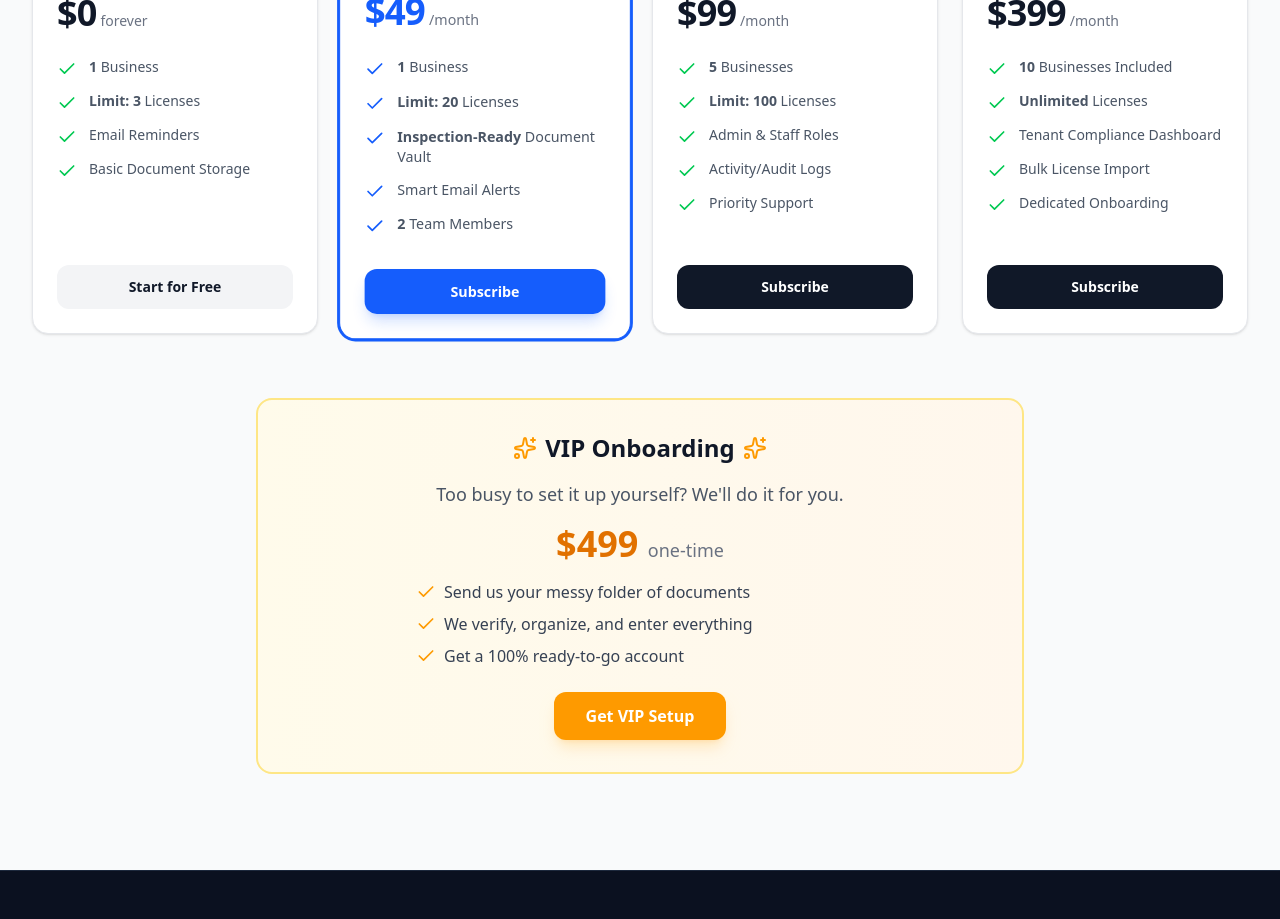
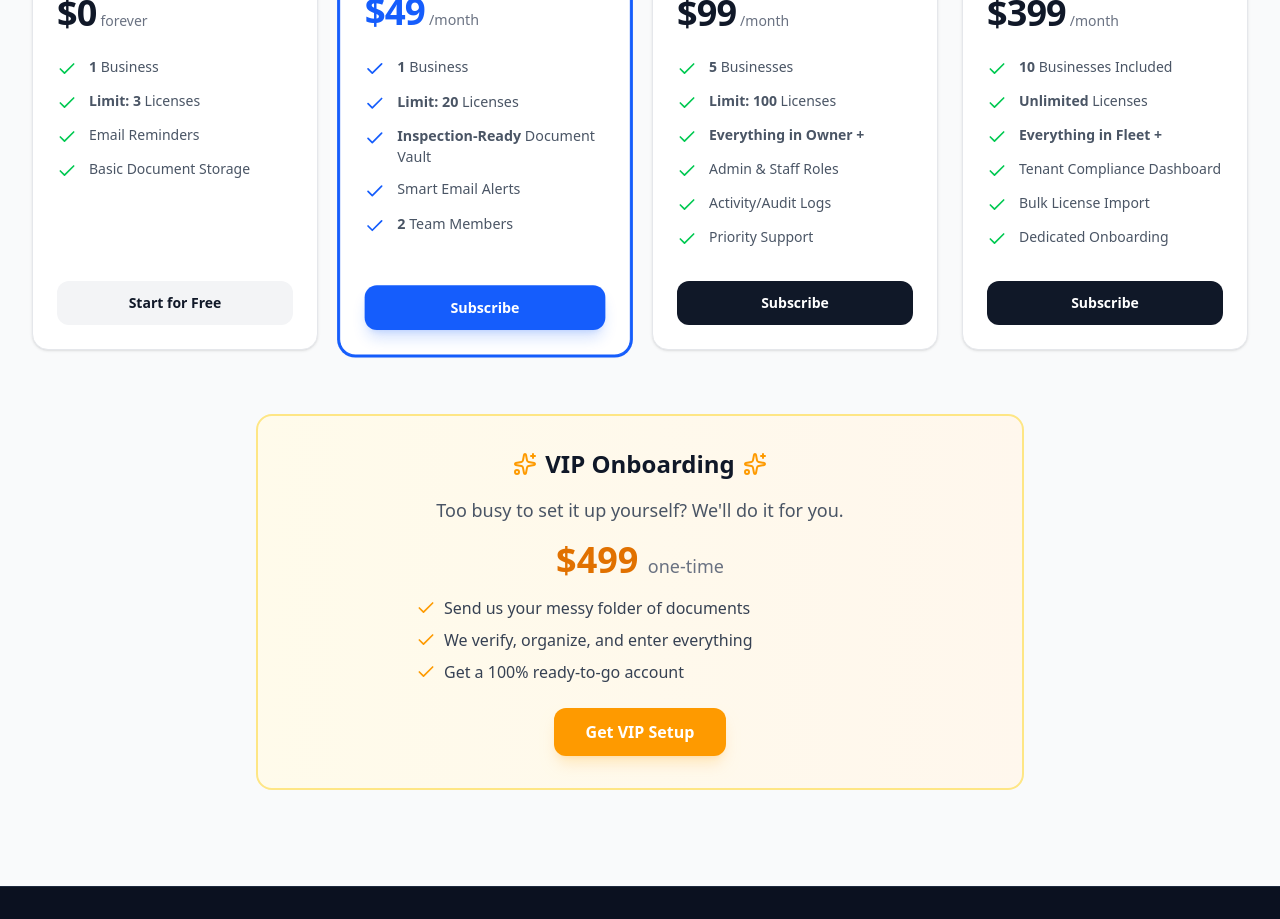
Before and after one commit to testqgw/SCP, a Next.js app: page / in a window 1280 px wide. Shown: the part 2760-3679 px from the top of the page. Built offline with nearby package versions, Linux system fonts and the light colour scheme; no server answers.

Commit message:
Add tier inheritance notes (Everything in Owner/Fleet +)

```diff
--- a/components/landing/PricingSection.tsx
+++ b/components/landing/PricingSection.tsx
@@ -52,6 +52,7 @@ const tiers = [
         features: [
             "<strong>5</strong> Businesses",
             "<strong>Limit: 100</strong> Licenses",
+            "<strong>Everything in Owner +</strong>",
             "Admin & Staff Roles",
             "Activity/Audit Logs",
             "Priority Support",
@@ -71,6 +72,7 @@ const tiers = [
         features: [
             "<strong>10</strong> Businesses Included",
             "<strong>Unlimited</strong> Licenses",
+            "<strong>Everything in Fleet +</strong>",
             "Tenant Compliance Dashboard",
             "Bulk License Import",
             "Dedicated Onboarding",
```
